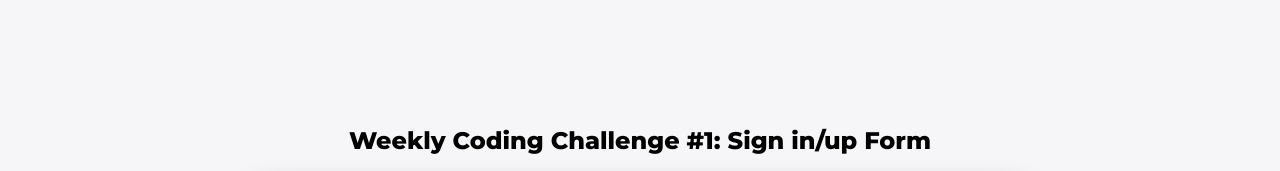
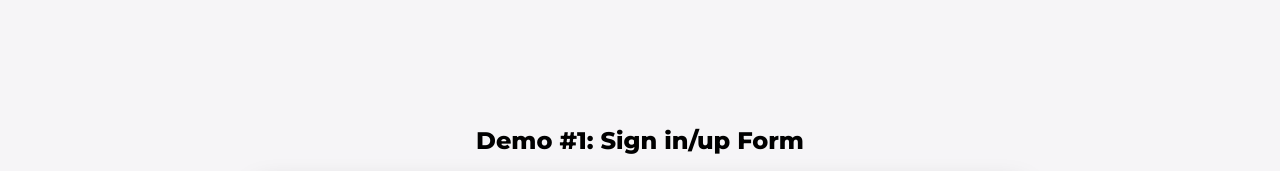
Before and after one commit to hjsblogger/auto-healing-with-selenium, a plain HTML site: page local-project/dist/index.html in a window 1280 px wide. Shown: the top 171 px of the page. Drawn offline with Linux system fonts and the light colour scheme.

Commit message:
[AutoHealing] Minor modifications in local project

```diff
--- a/local-project/dist/index.html
+++ b/local-project/dist/index.html
@@ -2,13 +2,13 @@
 <html lang="en" >
 <head>
   <meta charset="UTF-8">
-  <title>CodePen - Weekly Coding Challenge #1 -  Double slider Sign in/up Form - Desktop Only</title>
+  <title>Demo: Double slider Sign in/up Form - Desktop Only</title>
   <link rel='stylesheet' href='https://cdnjs.cloudflare.com/ajax/libs/font-awesome/5.14.0/css/all.min.css'><link rel="stylesheet" href="./style.css">
 
 </head>
 <body>
 <!-- partial:index.partial.html -->
-<h2>Weekly Coding Challenge #1: Sign in/up Form</h2>
+<h2>Demo #1: Sign in/up Form</h2>
 <div class="container" id="container">
 	<div class="form-container sign-up-container">
 		<form action="#">
```
Also changed, not shown: local-project/src/index.html (+1 -1 lines), 2 other files.
